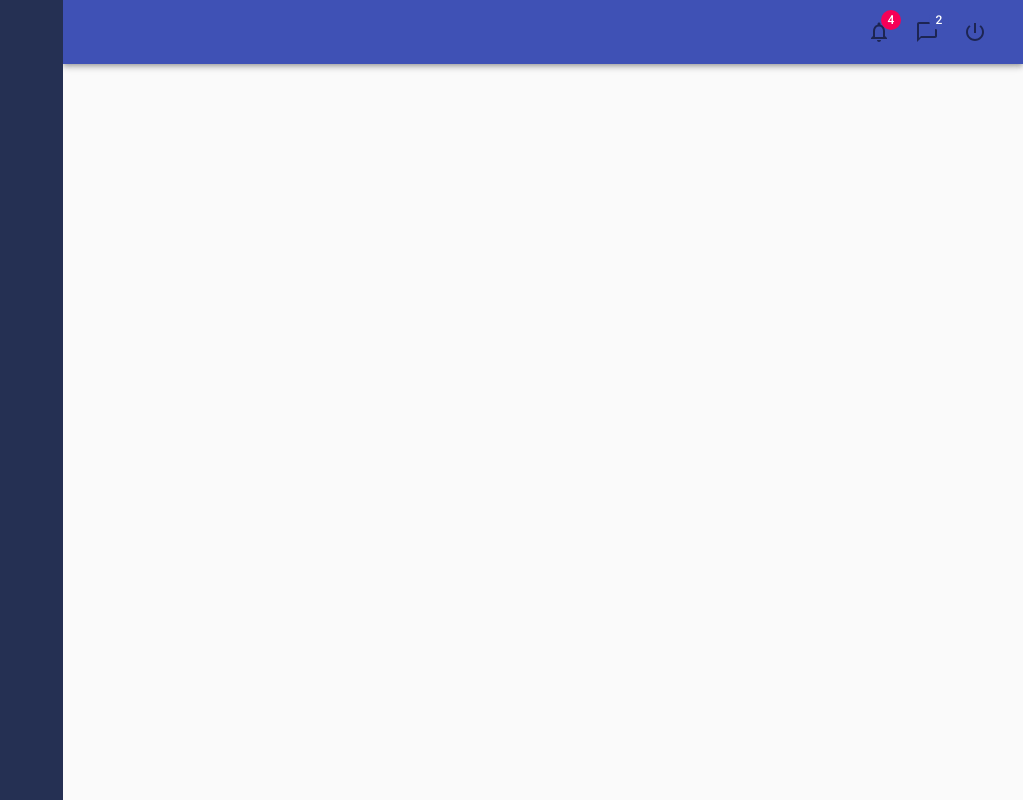
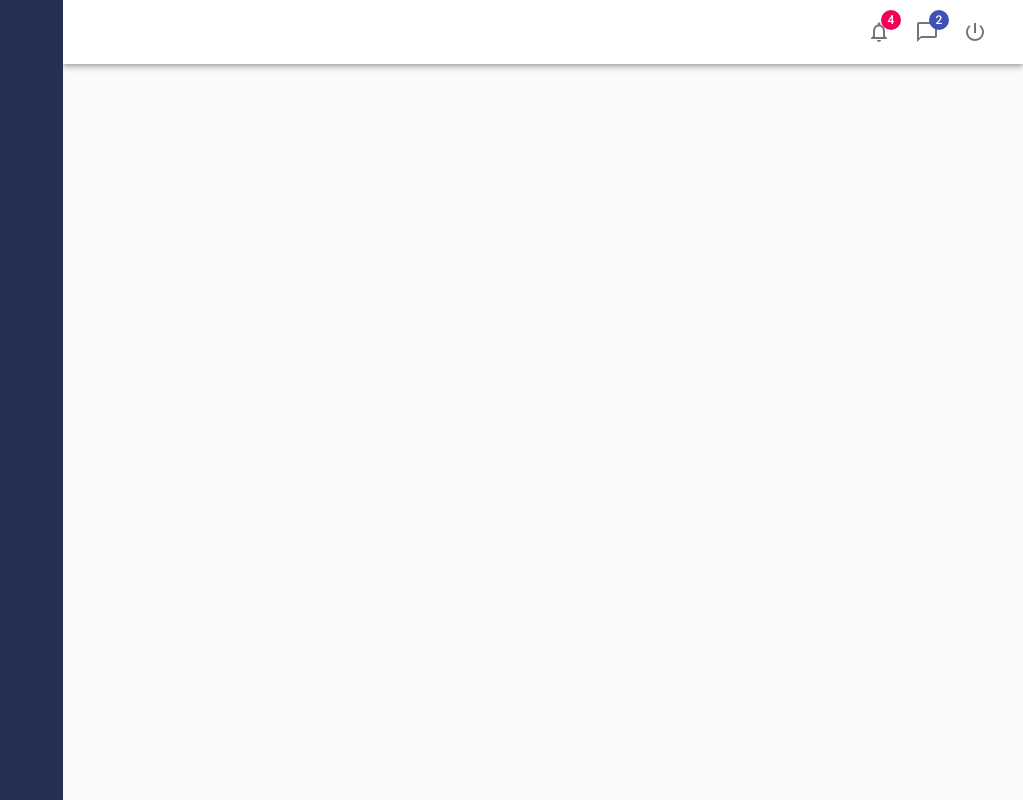
Before and after one commit to Avisa-GA/material-ui-react, a React (Create React App) app: page / in a window 1280 px wide. Shown: the whole page, without its empty margins (257-1280 px from the left). Built offline with nearby package versions, Linux system fonts and the light colour scheme.

Commit message:
wip: header

```diff
--- a/src/Components/Header.js
+++ b/src/Components/Header.js
@@ -10,11 +10,19 @@ import {
 import NotificationsNoneIcon from "@material-ui/icons/NotificationsNone";
 import ChatBubbleOutlineIcon from "@material-ui/icons/ChatBubbleOutline";
 import PowerSettingsNewIcon from "@material-ui/icons/PowerSettingsNew";
+import { makeStyles } from "@material-ui/styles";
 
+const useStyles = makeStyles({
+  root: {
+    backgroundColor: "#fff",
+  },
+});
 export default function Header() {
+  const classes = useStyles();
+
   return (
     <div>
-      <AppBar position="static">
+      <AppBar position="static" className={classes.root}>
         <Toolbar>
           <Grid container>
             <Grid item>
```
